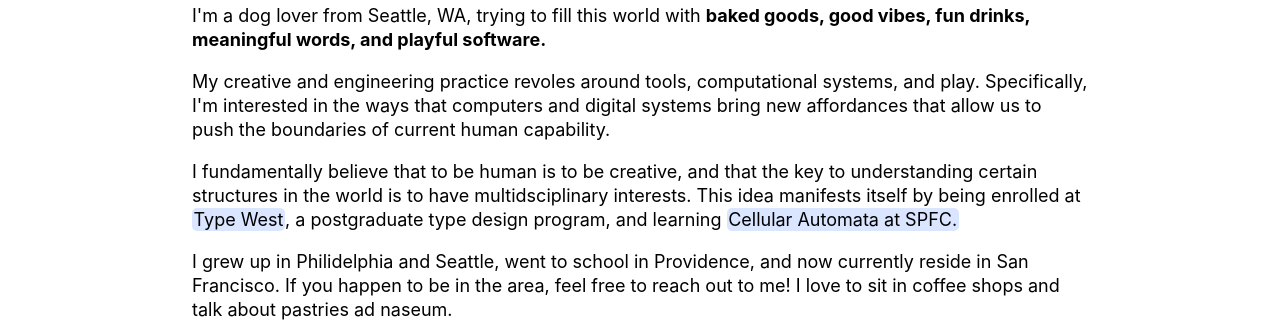
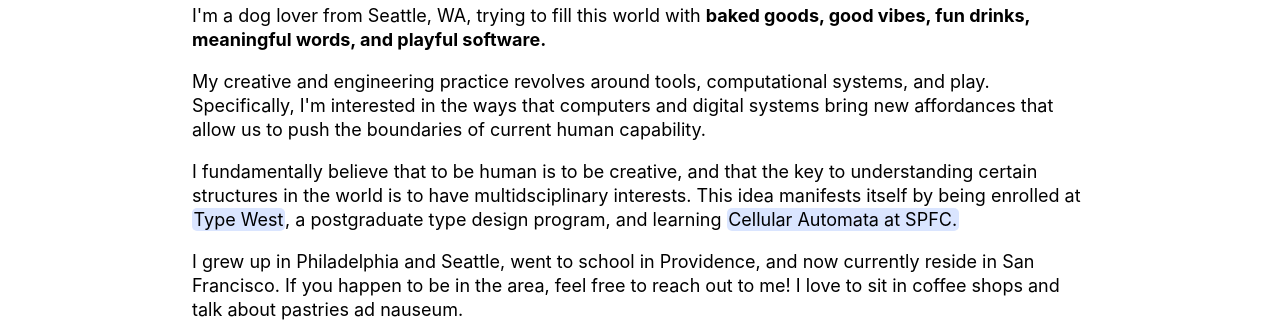
Before and after one commit to zhaovan/personal-site, a Next.js app: page /about in a window 1280 px wide. Shown: the part 474-800 px from the top of the page. Built offline with nearby package versions, Linux system fonts and the light colour scheme; a web font is replaced by a local one.

Commit message:
fix typos

```diff
--- a/pages/about.js
+++ b/pages/about.js
@@ -34,7 +34,7 @@ export default function About() {
             </b>
           </p>
           <p className={styles.text}>
-            My creative and engineering practice revoles around tools,
+            My creative and engineering practice revolves around tools,
             computational systems, and play. Specifically, I'm interested in the
             ways that computers and digital systems bring new affordances that
             allow us to push the boundaries of current human capability.
@@ -59,10 +59,10 @@ export default function About() {
             </Link>
           </p>
           <p className={styles.text}>
-            I grew up in Philidelphia and Seattle, went to school in Providence,
+            I grew up in Philadelphia and Seattle, went to school in Providence,
             and now currently reside in San Francisco. If you happen to be in
             the area, feel free to reach out to me! I love to sit in coffee
-            shops and talk about pastries ad naseum.
+            shops and talk about pastries ad nauseum.
           </p>
         </div>
         {Object.keys(Bio).map((bioKey, idx) => {
```
